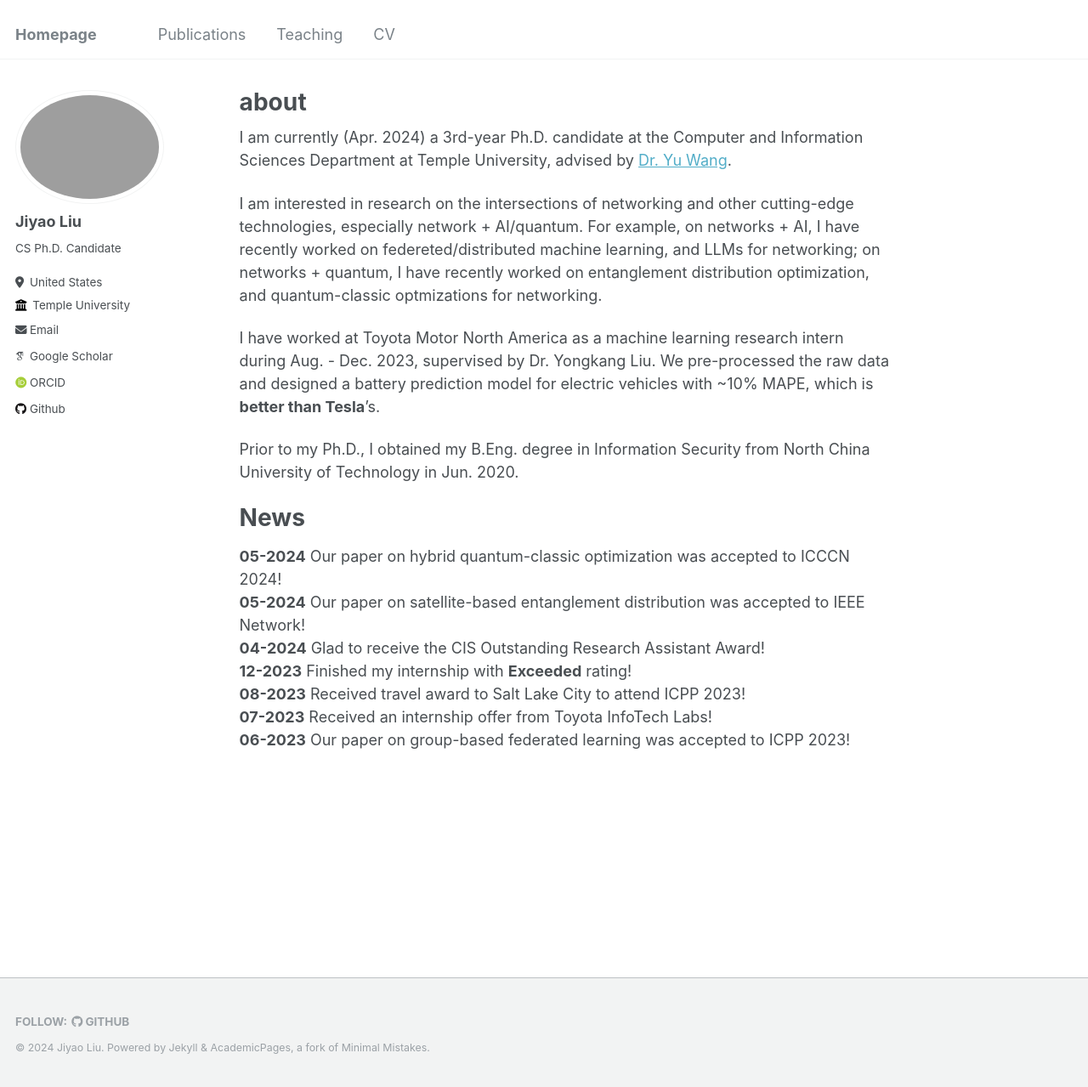
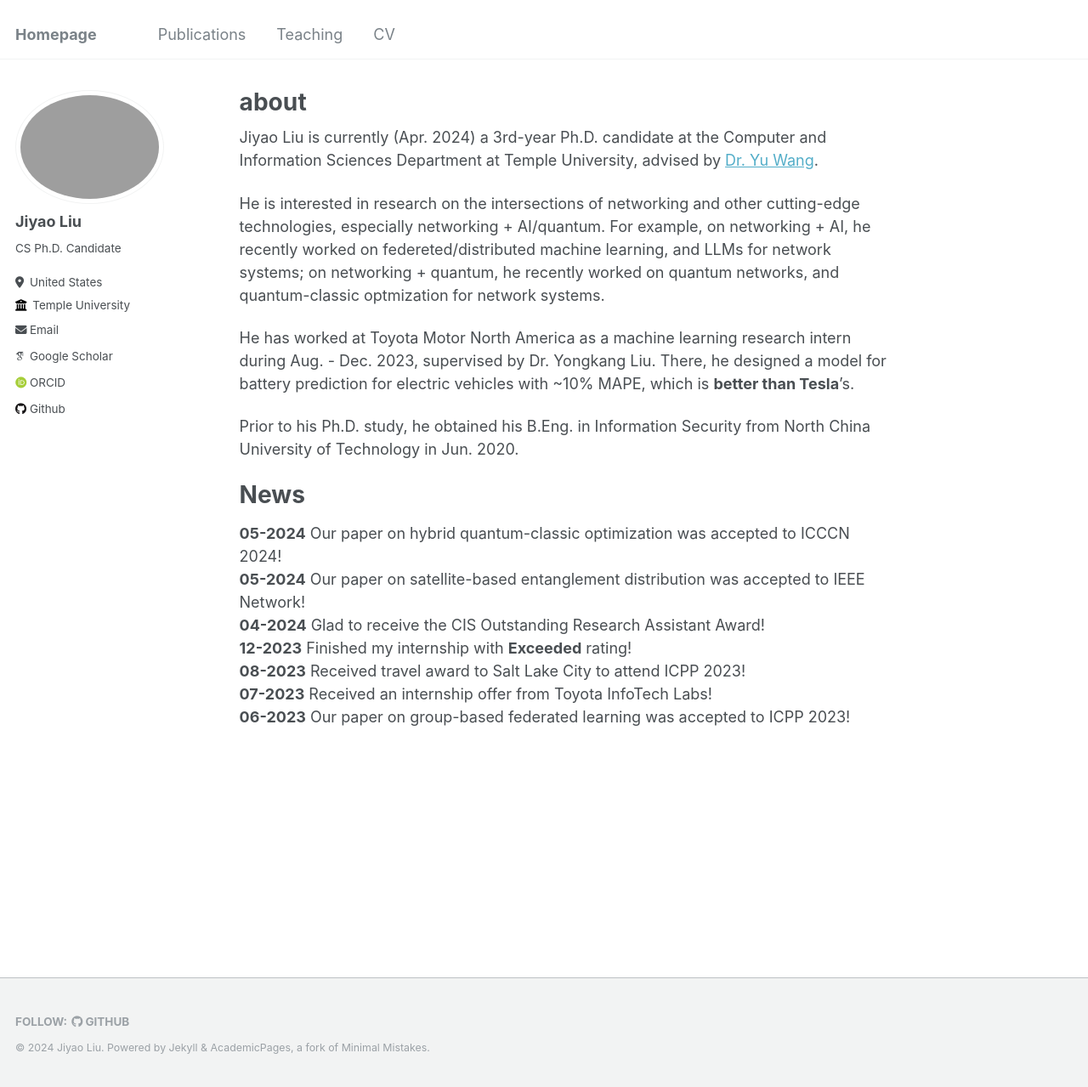
Before and after one commit to Jiyao17/jiyao17.github.io, a Jekyll site: the page built from _pages/about.md, in a window 1280 px wide and 1279 px high. Shown: the whole window at 85% size. Built offline with Jekyll 4.4.1, drawn with Linux system fonts in a browser that asks for light colours; some web fonts are replaced.

Commit message:
Update about.md

```diff
--- a/_pages/about.md
+++ b/_pages/about.md
@@ -7,13 +7,13 @@ redirect_from:
   - /about.html
 ---
 
-I am currently (Apr. 2024) a 3rd-year Ph.D. candidate at the Computer and Information Sciences Department at Temple University, advised by [Dr. Yu Wang](https://cis.temple.edu/~yu/){:target="_blank"}.
+Jiyao Liu is currently (Apr. 2024) a 3rd-year Ph.D. candidate at the Computer and Information Sciences Department at Temple University, advised by [Dr. Yu Wang](https://cis.temple.edu/~yu/){:target="_blank"}.
 
-I am interested in research on the intersections of networking and other cutting-edge technologies, especially network + AI/quantum. For example, on networks + AI, I have recently worked on federeted/distributed machine learning, and LLMs for networking; on networks + quantum, I have recently worked on entanglement distribution optimization, and quantum-classic optmizations for networking.
+He is interested in research on the intersections of networking and other cutting-edge technologies, especially networking + AI/quantum. For example, on networking + AI, he recently worked on federeted/distributed machine learning, and LLMs for network systems; on networking + quantum, he recently worked on quantum networks, and quantum-classic optmization for network systems.
 
-I have worked at Toyota Motor North America as a machine learning research intern during Aug. - Dec. 2023, supervised by Dr. Yongkang Liu.  We pre-processed the raw data and designed a battery prediction model for electric vehicles with ~10% MAPE, which is **better than Tesla**'s.
+He has worked at Toyota Motor North America as a machine learning research intern during Aug. - Dec. 2023, supervised by Dr. Yongkang Liu.  There, he designed a model for battery prediction for electric vehicles with ~10% MAPE, which is **better than Tesla**'s.
 
-Prior to my Ph.D., I obtained my B.Eng. degree in Information Security from North China University of Technology in Jun. 2020.
+Prior to his Ph.D. study, he obtained his B.Eng. in Information Security from North China University of Technology in Jun. 2020.
 
 
 # News
```
